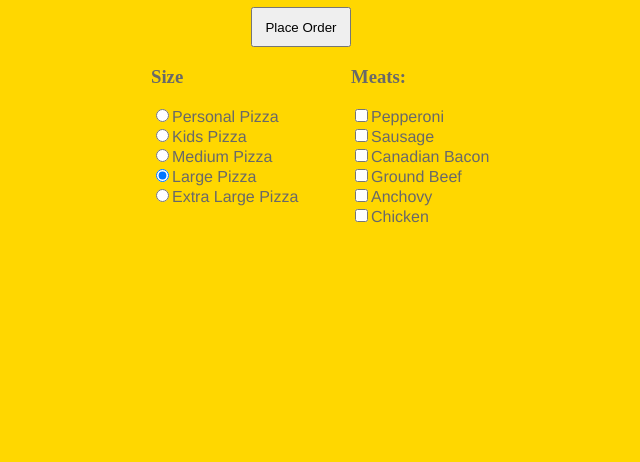
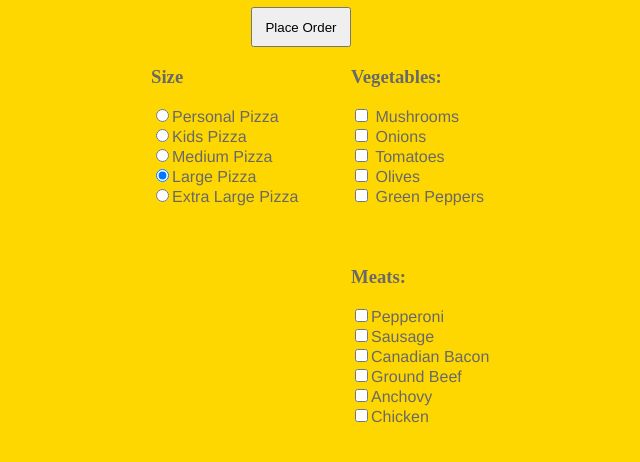
Before and after one commit to sruzich-dev/Tech-Academy-Javascript-Projects, a plain HTML site: page Basic JavaScript Projects/Pizza Menu Project/Pizza.html in a window 1280 px wide. Shown: the part 60-522 px from the top of the page, without its empty margins (289-929 px from the left). Drawn offline with Linux system fonts and the light colour scheme.

Commit message:
Updating Pizza Menu HTML CSS JS code

```diff
--- a/Basic JavaScript Projects/Pizza Menu Project/Pizza.html
+++ b/Basic JavaScript Projects/Pizza Menu Project/Pizza.html
@@ -13,7 +13,7 @@
             <input id="btnOrder" type="button" onClick="getReceipt()"
                 value="Place Order">
                 <form id="frmMenu">
-                    <div class="menu left">
+                    <div class="menu-left">
                         <h3>Size</h3>
                         <input class="size" type="radio" name="Size"
                         value="Personal Pizza">Personal Pizza<br>
@@ -26,7 +26,15 @@
                         <input class="size" type="radio" name="Size"
                         value="Extra Large Pizza">Extra Large Pizza<br>
                     </div>
-                    <div class="menu right">
+                    <div class="menu-center">
+                        <h3>Vegetables:</h3>
+                        <input class="toppings" type="checkbox" name="Topping" value="Mushrooms"> Mushrooms<br>
+                        <input class="toppings" type="checkbox" name="Topping" value="Onions"> Onions<br>
+                        <input class="toppings" type="checkbox" name="Topping" value="Tomatoes"> Tomatoes<br>
+                        <input class="toppings" type="checkbox" name="Topping" value="Olives"> Olives<br>
+                        <input class="toppings" type="checkbox" name="Topping" value="Green Peppers"> Green Peppers<br>
+                    </div>
+                    <div class="menu-right">
                         <h3>Meats:</h3>
                         <input class="toppings" type="checkbox" name="Topping"
                         value="Pepperoni">Pepperoni<br>
--- a/Basic JavaScript Projects/Pizza Menu Project/Pizza_CSS/Pizza.css
+++ b/Basic JavaScript Projects/Pizza Menu Project/Pizza_CSS/Pizza.css
@@ -35,13 +35,19 @@
     float: right;
 }
 
-.left {
+.menu-left {
     width: 200px;
     height: 200px;
     float: left;
 }
 
-.right {
+.menu-center {
+	width:200px;
+	height:200px;
+	float:left;
+}
+
+.menu-right {
     width: 200px;
     height: 200px;
     float: right;
--- a/Basic JavaScript Projects/Pizza Menu Project/Pizza_JavaScript/Pizza.js
+++ b/Basic JavaScript Projects/Pizza Menu Project/Pizza_JavaScript/Pizza.js
@@ -21,16 +21,17 @@
         sizeTotal = 10;
     } else if (selectedSize === "Large Pizza") {
         sizeTotal = 14;
-    } else if (slectedSize === "Extra Large Pizza") {
+    } else if (selectedSize === "Extra Large Pizza") {
         sizeTotal = 16;
     }
-    runningTotal = 16;
+    runningTotal = sizeTotal;
     console.log(selectedSize+" = $"+sizeTotal+".00");
     console.log("size text1: "+text1);
     console.log("subtotal: $"+runningTotal+".00");
-    // These variables will get passed on to each funtion
     getTopping(runningTotal,text1);
+    // All three of these variables will get passed on to each funtion
 };
+
 function getTopping(runningTotal,text1) {
     var toppingTotal = 0;
     var selectedTopping = [];
```
Also changed, not shown: 1 other file.
